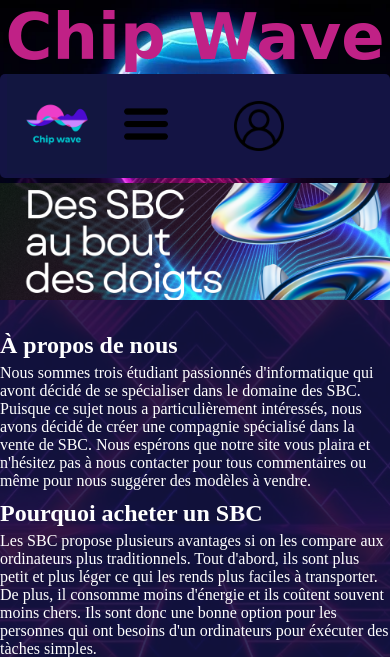
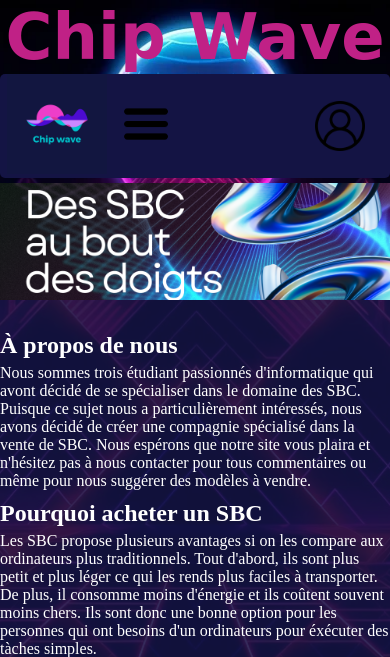
Before and after one commit to AnthonyCarmichael/siteWebSBC, a PHP site: page / in a window 390 px wide. Shown: the top 657 px of the page. Run offline with PHP 8.4, Linux system fonts and the light colour scheme; some web fonts are replaced.

Commit message:
prémerge responsive avec le main

```diff
--- a/css/style.css
+++ b/css/style.css
@@ -135,6 +135,10 @@ h3 {
 
 .menu-connexion, .pc, #logoPanier {
     display: none;
+}
+
+.menu-principal {
+    justify-content: space-between;
 }
 
 .menu-connexion ul {
```
